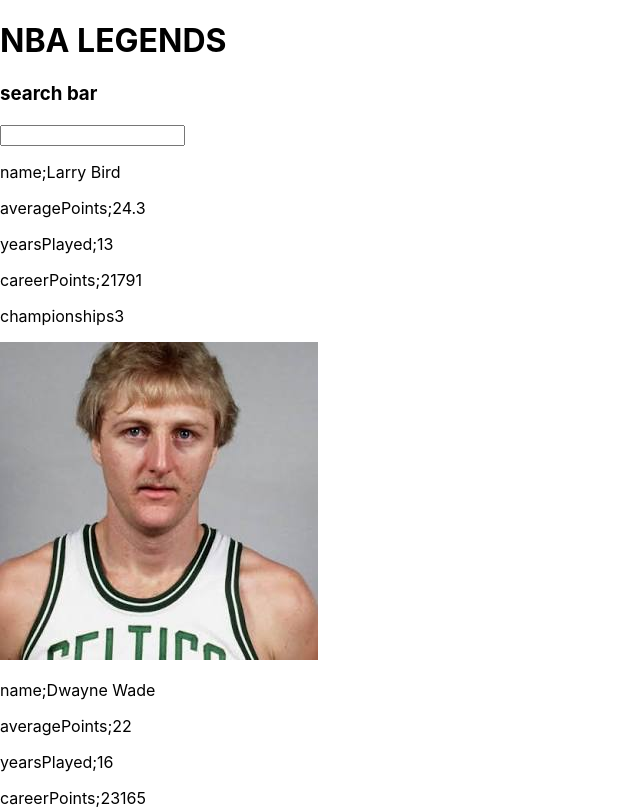
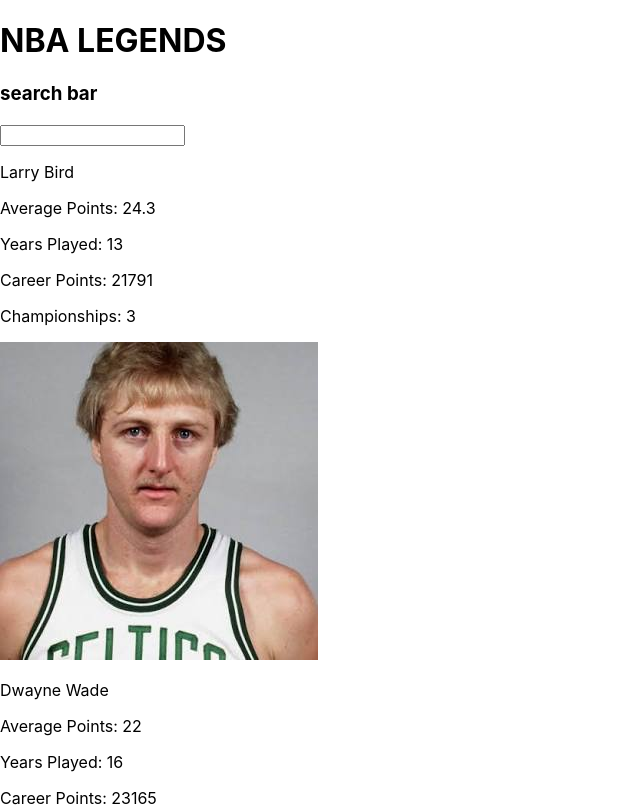
Before and after one commit to skeesen8/my-nba-app, a React (Create React App) app: page / in a window 1280 px wide. Shown: the top 809 px of the page, without its empty margins (0-640 px from the left). Built offline with nearby package versions, Linux system fonts and the light colour scheme; data requests are answered from the project's data file.

Commit message:
added form to create new legend updated some css

```diff
--- a/src/components/App.js
+++ b/src/components/App.js
@@ -4,21 +4,22 @@
 import '../App.css';
 import Header from './Header';
 import SearchBar from './SearchBar';
+import Form from './Form';
 // import './data/index.css';
-
-
-
 
 
 function App() {
   const [players, setPlayers ]=useState([])
   const [searchText,setSearchText]=useState("")
+  // const [newLegend, setNewLegend]=useState("")
+
+  function onNewLegend(createdLegend){
+    setPlayers((currentLegends)=> [...currentLegends,createdLegend])
+  }
 
   function handleFilter(searchText){
     setSearchText(searchText)
   }
-
-  console.log(searchText)
 
   const filteredPlayers = players.filter((newPlayers)=>{
     const playersToLowerCase = newPlayers.name.toLowerCase();
@@ -41,6 +42,7 @@
       <Header/>
       <SearchBar handleFilter={handleFilter}/>
       <PlayersContainer players={filteredPlayers}/>
+      <Form onNewLegend={onNewLegend}/>
     </div>
   );
 }
--- /dev/null
+++ b/src/components/Form.js
@@ -0,0 +1,115 @@
+import React from "react";
+import { useState } from "react";
+function Form({onNewLegend}){
+    const[formName,setFormName] = useState("")
+
+    const[averagePoints,setAveragePoints]=useState("")
+    const[yearsPlayed, setYearsPlayed]=useState("")
+    const[careerPoints,setCareerPoints]=useState("")
+    const[championships,setChampionships]=useState("")
+    const[picture,setPicture]=useState("")
+
+    function handlePicture(e){
+        setPicture(e.target.value)
+    }
+    function handleChampionships(e){
+        setChampionships(e.target.value)
+    }
+    function handleCareerPoints(e){
+        setCareerPoints(e.target.value)
+    }
+    function handleYearsPlayed(e){
+        setYearsPlayed(e.target.value)
+    }
+    function handleAvgPoints(e){
+        setAveragePoints(e.target.value)
+    }
+    function handleNameChange(e){
+        setFormName(e.target.value)
+    }
+
+    function handleSubmit(e){
+        e.preventDefault();
+        const newLegend = {
+            name:formName,
+            yearsPlayed:yearsPlayed,
+            averagePoints:averagePoints,
+            careerPoints:careerPoints,
+            championships:championships,
+            pictureUrl:picture
+
+        }
+
+            fetch("http://localhost:8003/Legends",{
+                method:"POST",
+                headers:{
+                    "Content-Type": "application/json",
+                },
+                body:JSON.stringify(newLegend),
+            })
+            .then(response => response.json())
+            .then(newLegendFromServer => onNewLegend(newLegendFromServer));
+        console.log('clicked')
+    }
+return(
+    <form>
+        <input
+
+        value={formName}
+        onChange={handleNameChange}
+        placeholder="Full Name"
+        type="text"
+        name="name"
+        />
+        <input
+
+        value={averagePoints}
+        onChange={handleAvgPoints}
+        placeholder="Average Points"
+        type="text"
+        name="averagePoints"
+        />
+
+        <input
+
+        value={yearsPlayed}
+        onChange={handleYearsPlayed}
+        placeholder="Years Played"
+        type="text"
+        name="yearsPlayed"
+        />
+
+        <input
+
+        value={careerPoints}
+        onChange={handleCareerPoints}
+        placeholder="Career Points"
+        type="text"
+        name="careerPoints"
+        />
+
+        <input
+
+        value={championships}
+        onChange={handleChampionships}
+        placeholder="Championships"
+        type="text"
+        name="championships"
+        />
+
+        <input
+
+        value={picture}
+        onChange={handlePicture}
+        placeholder="Put Picture URL Here"
+        type="text"
+        name="pictureUrl"
+        />
+
+        <button type="submit" onClick={handleSubmit}>Submit</button>
+
+    </form>
+
+)
+}
+export default Form
--- a/src/components/Players.js
+++ b/src/components/Players.js
@@ -4,20 +4,20 @@
     return(
         <div>
         <p>
-            name;{name}
+            {name}
 
         </p>
         <p>
-        averagePoints;{averagePoints}
+        Average Points: {averagePoints}
         </p>
         <p>
-            yearsPlayed;{yearsPlayed}
+            Years Played: {yearsPlayed}
         </p>
         <p>
-            careerPoints;{careerPoints}
+            Career Points: {careerPoints}
         </p>
         <p>
-            championships{championships}
+            Championships: {championships}
         </p>
         <img src={pictureUrl} />
         </div>
```
Also changed, not shown: db.json.
